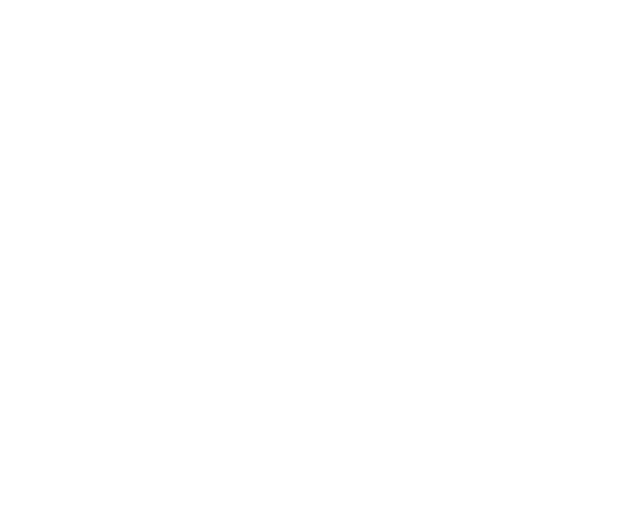
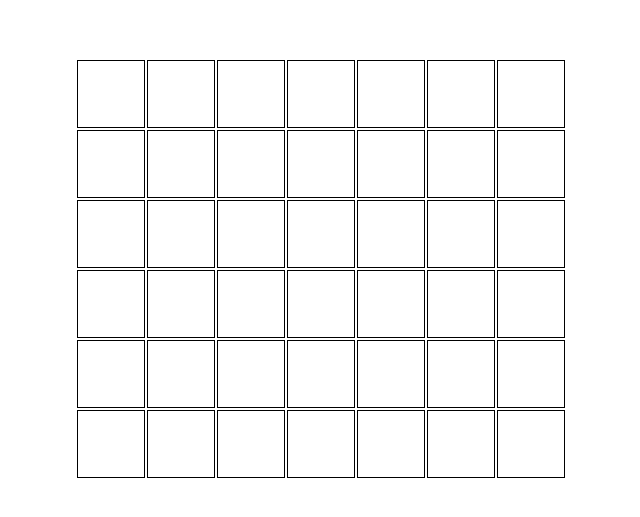
Before and after one commit to iv-lite/four-lines, an Angular app: page /board in a window 1280 px wide. Shown: the part 139-656 px from the top of the page, without its empty margins (327-967 px from the left). Built offline with nearby package versions, Linux system fonts and the light colour scheme.

Commit message:
Board component centered;

```diff
--- a/src/app/board/board.component.html
+++ b/src/app/board/board.component.html
@@ -1,4 +1,4 @@
-<table>
+<table class="board">
     <tr *ngFor="let col of board">
         <td *ngFor="let player of col">
             <i class="piece" [ngClass]="player?.color"></i>
--- a/src/app/board/board.component.scss
+++ b/src/app/board/board.component.scss
@@ -0,0 +1,17 @@
+:host {
+    display: inline-block;
+    width: 100%;
+    height: 100%;
+    display: flex;
+}
+
+.board {
+    display: block;
+    margin: auto;
+
+    td {
+        border: 1px solid black;
+        width: 4em;
+        height: 4em;
+    }
+}
--- a/src/styles.scss
+++ b/src/styles.scss
@@ -1 +1,4 @@
-/* You can add global styles to this file, and also import other style files */
+html, body {
+    width: 100%;
+    height: 100%;
+}
```
